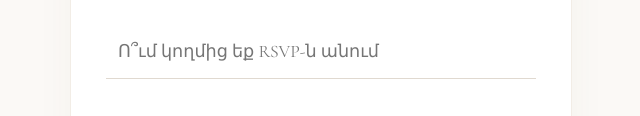
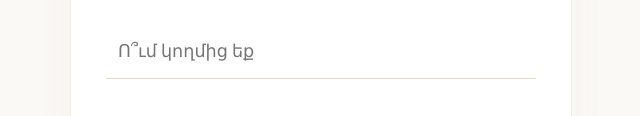
Before and after one commit to asatryanm999-lgtm/Rafayel.Alla, a plain HTML site: page index.html in a window 1280 px wide. Shown: the part 3908-4024 px from the top of the page, without its empty margins (319-959 px from the left). Drawn offline with nearby package versions, Linux system fonts and the light colour scheme; a web font is replaced by a local one.

Commit message:
Update index.html

```diff
--- a/index.html
+++ b/index.html
@@ -221,7 +221,7 @@
             </select>
 
             <input type="number" id="total-guests" class="form-input-element" placeholder="Հյուրերի քանակը">
-            <input type="text" id="invitation-side" class="form-input-element" placeholder="Ո՞ւմ կողմից եք RSVP-ն անում">
+            <input type="text" id="invitation-side" class="form-input-element" placeholder="Ո՞ւմ կողմից եք">
 
             <button class="submit-rsvp-button" onclick="sendWeddingRSVP()">Ուղարկել հաստատում</button>
         </div>
```
